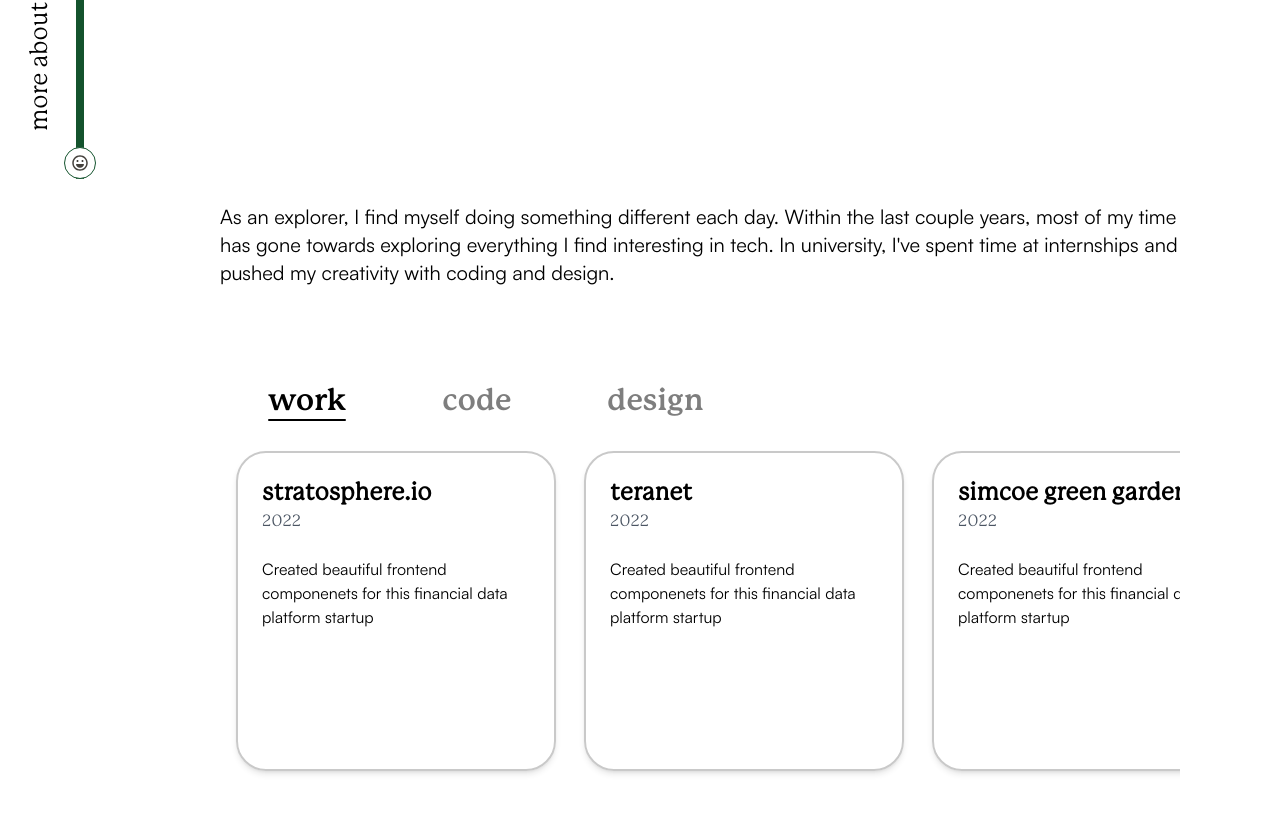
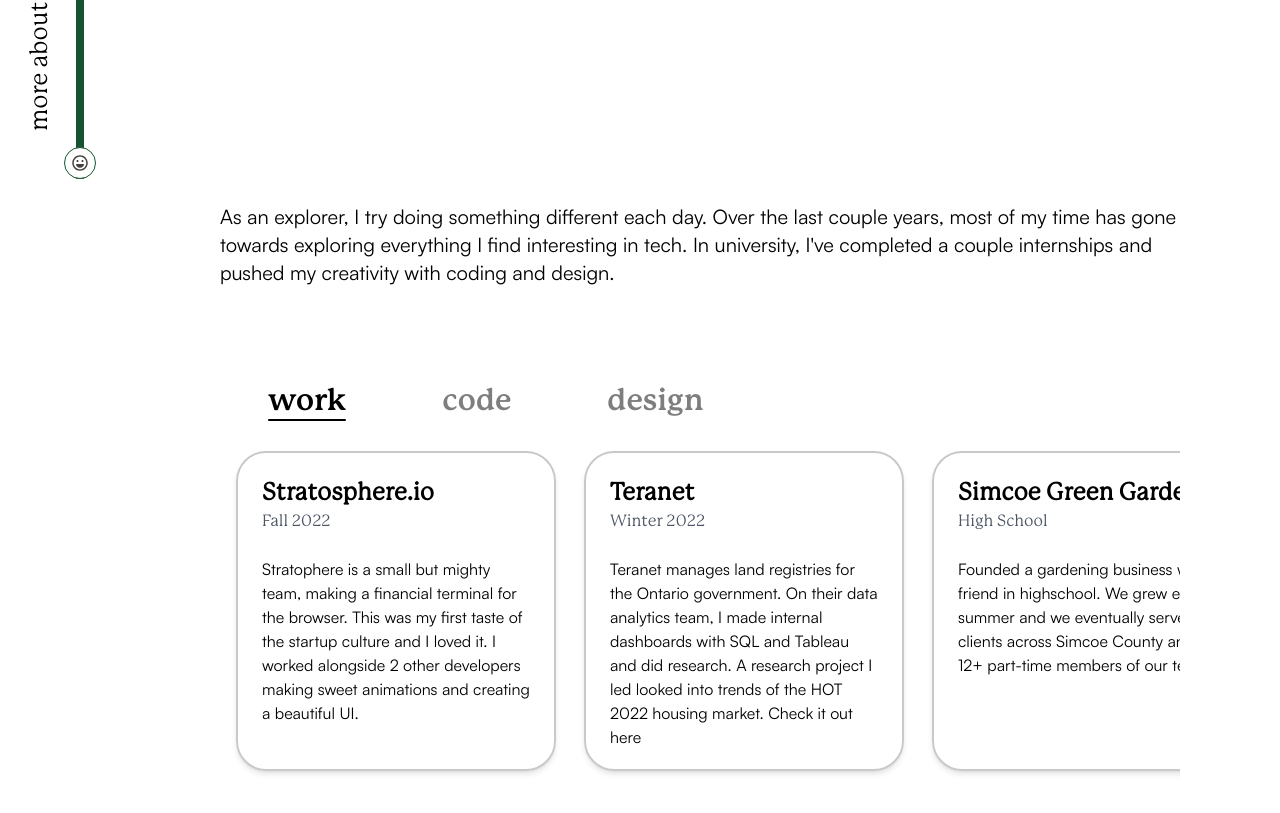
Before and after one commit to sebmendoza/personal-website, a Next.js app: page / in a window 1280 px wide. Shown: the part 621-1434 px from the top of the page. Built offline with nearby package versions, Linux system fonts and the light colour scheme.

Commit message:
wording changes

```diff
--- a/components/Landing.tsx
+++ b/components/Landing.tsx
@@ -1,4 +1,4 @@
-import React, { useState } from "react";
+import React, { useEffect, useState } from "react";
 import { motion } from "framer-motion";
 
 const landingPageAdjectives = [
@@ -14,6 +14,12 @@
 
 function Landing() {
   const [showAdj, setShowAdj] = useState(false);
+  const [isMobile, setIsMobile] = useState(false);
+
+  useEffect(() => {
+    setIsMobile(window.innerWidth < 1024);
+  }, []);
+
   return (
     <div
       id="welcome"
@@ -29,11 +35,10 @@
         {landingPageAdjectives.map((item, i) => (
           <motion.span
             initial={"hide"}
-            whileInView={"show"}
-            animate={showAdj ? "show" : "hide"}
+            animate={showAdj || isMobile ? "show" : "hide"}
             key={i}
             variants={variants}
-            className="font-sidenav text-[25px]"
+            className="text-center font-sidenav text-[25px]"
           >
             {item}
           </motion.span>
--- a/components/thingsISpendTimeOn/Card.tsx
+++ b/components/thingsISpendTimeOn/Card.tsx
@@ -11,7 +11,18 @@
     <div className="h-80 w-80 shrink-0 rounded-[30px] border-2 border-[#c9c9c9] p-6 shadow-md transition-transform duration-150 ease-out hover:scale-[1.03]">
       <h4 className="font-sidenav text-2xl font-bold">{title}</h4>
       <p className="font-semibol font-sidenav text-gray-600">{year}</p>
-      <p className="pt-6 font-body font-medium">{description}</p>
+      <p className="pt-6 font-body font-medium">
+        {description}{" "}
+        {title === "Teranet" ? (
+          <span>
+            <a href="Teranet" className="hover:underline">
+              here
+            </a>
+          </span>
+        ) : (
+          ""
+        )}
+      </p>
     </div>
   );
 }
--- a/components/thingsISpendTimeOn/ThingsISpendTimeOn.tsx
+++ b/components/thingsISpendTimeOn/ThingsISpendTimeOn.tsx
@@ -60,11 +60,11 @@
           />
         </svg> */}
         <p className="text mt-6 px-4 text-center font-body lg:max-w-none lg:px-0 lg:pl-10 lg:text-left lg:text-xl">
-          As an explorer, I find myself doing something different each day.
-          Within the last couple years, most of my time has gone towards
-          exploring everything I find interesting in tech. In university,
-          I&apos;ve spent time at internships and pushed my creativity with
-          coding and design.
+          As an explorer, I try doing something different each day. Over the
+          last couple years, most of my time has gone towards exploring
+          everything I find interesting in tech. In university, I&apos;ve
+          completed a couple internships and pushed my creativity with coding
+          and design.
         </p>
       </div>
       <div className="my-24 max-w-full lg:pl-10">
--- a/data/timeDescriptions.ts
+++ b/data/timeDescriptions.ts
@@ -5,22 +5,24 @@
     title: "work",
     experiences: [
       {
-        company: "stratosphere.io",
-        year: "2022",
+        company: "Stratosphere.io",
+        year: "Fall 2022",
         description:
-          "Created beautiful frontend componenets for this financial data platform startup",
+          "Stratophere is a small but mighty team, making a financial terminal for the browser. This was my first taste of the startup culture and I loved it. I worked alongside 2 other developers making sweet animations and creating a beautiful UI.",
       },
       {
-        company: "teranet",
-        year: "2022",
+        company: "Teranet",
+        year: "Winter 2022",
         description:
-          "Created beautiful frontend componenets for this financial data platform startup",
+          "Teranet manages land registries for the Ontario government. On their data analytics team, I made internal dashboards with SQL and Tableau and did research. A research project I led looked into trends of the HOT 2022 housing market. Check it out ",
+        link: "https://www.teranet.ca/wp-content/uploads/2023/02/Q4-2022-Teranet-Market-Insight-Report.pdf",
       },
+
       {
-        company: "simcoe green gardens",
-        year: "2022",
+        company: "Simcoe Green Gardens",
+        year: "High School",
         description:
-          "Created beautiful frontend componenets for this financial data platform startup",
+          "Founded a gardening business with a friend in highschool. We grew each summer and we eventually served 70 clients across Simcoe County and had 12+ part-time members of our team",
       },
     ],
   },
--- a/pages/library.tsx
+++ b/pages/library.tsx
@@ -3,10 +3,16 @@
 import BackButton from "../components/library/BackButton";
 import { Shelf } from "../components/library/Shelf";
 import LibraryEasterEgg from "../components/library/LibraryEasterEgg";
+import Head from "next/head";
 
 function Library() {
   return (
     <div className="mx-8 mb-32 lg:mx-32">
+      <Head>
+        <title>My Library</title>
+        <meta name="description" content="Generated by create next app" />
+        <link rel="icon" href="/favicon.ico" />
+      </Head>
       <LibraryEasterEgg />
       <BackButton />
       <div className="mt-10 lg:ml-32">
```
